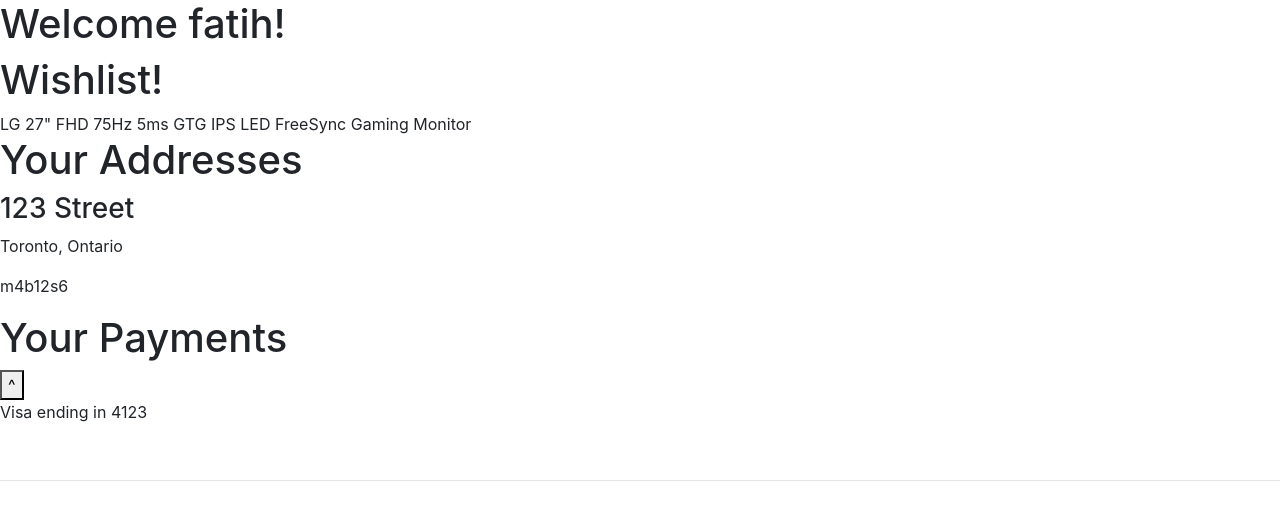
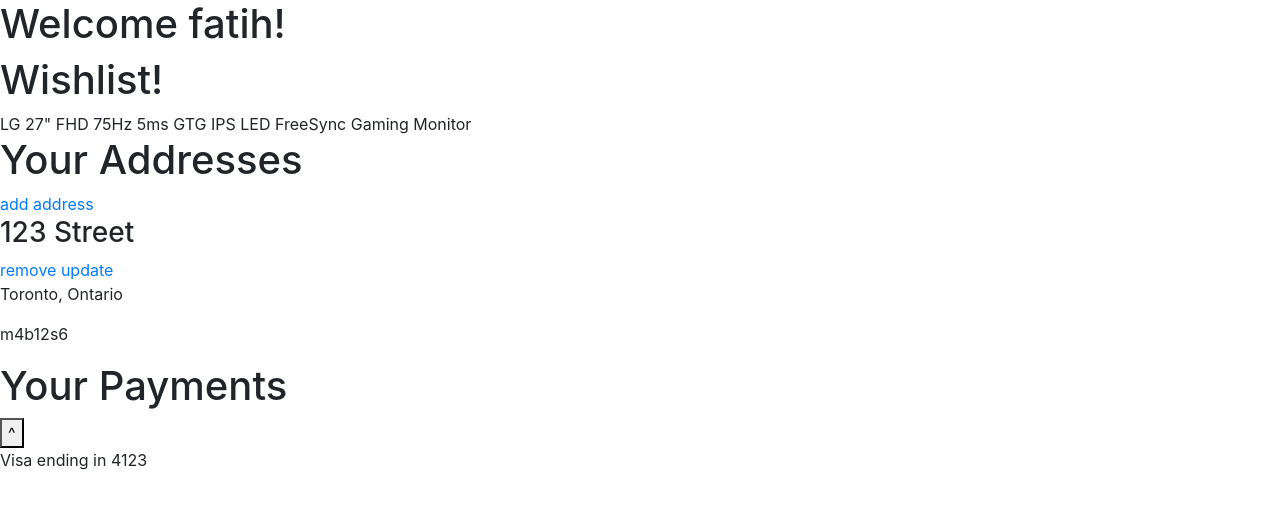
Before and after one commit to APlusOnly/Django-Ecommerce, a Django app: page /profile/ in a window 1280 px wide; the page is wider, and only the part inside the window is pictured. Shown: the part 101-621 px from the top of that part. Run offline with Django 3.2, Linux system fonts and the light colour scheme; a user stored in the database is signed in; data comes from the database, SQL or seed files in the repository; both versions use the stored data as it was after the commit; some libraries are stand-ins or nearby versions.

Commit message:
address update, create, delete

```diff
--- a/ecommerce/urls.py
+++ b/ecommerce/urls.py
@@ -26,6 +26,9 @@ urlpatterns = [
     path('admin/', admin.site.urls),
     path('', include('store.urls')),
     path('profile/', user_views.my_account, name='profile'),
+    path('address/new/', user_views.AddressCreateView.as_view(), name='address-create'),
+    path('address_delete/<int:pk>/', user_views.AddressDeleteView.as_view(), name='address-delete'),
+    path('address_update/<int:pk>/', user_views.AddressUpdateView.as_view(), name='address-update'),
     path('logout', auth_views.LogoutView.as_view(template_name='users/logout.html'), name='logout'),
     path('login/', auth_views.LoginView.as_view(template_name='users/login.html'), name='login'),
     path('payment_delete/<int:pk>/', user_views.PaymentDeleteView.as_view(), name='payment-delete'),
--- a/users/models.py
+++ b/users/models.py
@@ -43,7 +43,7 @@ class Address(models.Model):
     province = models.CharField(max_length=255, null=True)
     city = models.CharField(max_length=255, null=True)
     street = models.CharField(max_length=255, null=True)
-    apartment_number = models.FloatField(max_length=10, null=True)
+    apartment_number = models.FloatField(max_length=10, null=True) # make sure it can be null
     postal_code = models.CharField(max_length=10, null=True)
 
     def __str__(self):
--- a/users/templates/users/my_account.html
+++ b/users/templates/users/my_account.html
@@ -10,9 +10,12 @@
         {% endfor %}
 
         <h1>Your Addresses</h1>
+        <a href="{% url 'address-create' %}">add address</a>
         {% for address in addresses %}
         	<div>
         		<h3>{{address.street}}</h3>
+                <a href="{% url 'address-delete' address.id%}">remove</a>
+                <a href="{% url 'address-update' address.id%}">update</a>
         		<p>{{address.city}}, {{address.province}}</p>
         		<p>{{address.postal_code}}</p>
         	</div>
@@ -29,7 +32,6 @@
         			<a href="{% url 'payment-delete' payment.id%}">remove</a>
         			<a href="#">edit</a>
         		</div>
-
         	</div>
         {% endfor %}
     </div>
--- a/users/views.py
+++ b/users/views.py
@@ -4,7 +4,9 @@ from users.models import *
 from django.contrib.auth.decorators import login_required
 from django.contrib.auth.mixins import LoginRequiredMixin, UserPassesTestMixin
 from django.views.generic import (
-    DeleteView
+    DeleteView,
+    CreateView,
+    UpdateView
 )
 
 # Create your views here.
@@ -31,3 +33,46 @@ class PaymentDeleteView(LoginRequiredMixin, UserPassesTestMixin, DeleteView):
         if self.request.user == payment.user:
             return True
         return False
+
+class AddressCreateView(LoginRequiredMixin, CreateView):
+    model = Address
+    fields = ['country', 'province', 'city', 'street', 'apartment_number', 'postal_code']
+    success_url = '/profile/'
+    action = 'Create'
+
+    def form_valid(self, form):
+        form.instance.user = self.request.user
+        return super().form_valid(form)
+
+    def get_action(self):
+        return self.action
+
+
+class AddressDeleteView(LoginRequiredMixin, UserPassesTestMixin, DeleteView):
+    model = Address
+    success_url = '/profile/'
+
+    def test_func(self):
+        address = self.get_object()
+        if self.request.user == address.user:
+            return True
+        return False
+
+class AddressUpdateView(LoginRequiredMixin, UserPassesTestMixin, UpdateView):
+    model = Address
+    fields = ['country', 'province', 'city', 'street', 'apartment_number', 'postal_code']
+    success_url = '/profile/'
+    action = 'Update'
+
+    def form_valid(self, form):
+        form.instance.user = self.request.user
+        return super().form_valid(form)
+
+    def test_func(self):
+        address = self.get_object()
+        if self.request.user == address.user:
+            return True
+        return False
+
+    def get_action(self):
+        return self.action
```
Also changed, not shown: users/templates/users/address_confirm_delete.html (added, +16 -0 lines), users/templates/users/address_form.html (added, +13 -0 lines), db.sqlite3.
